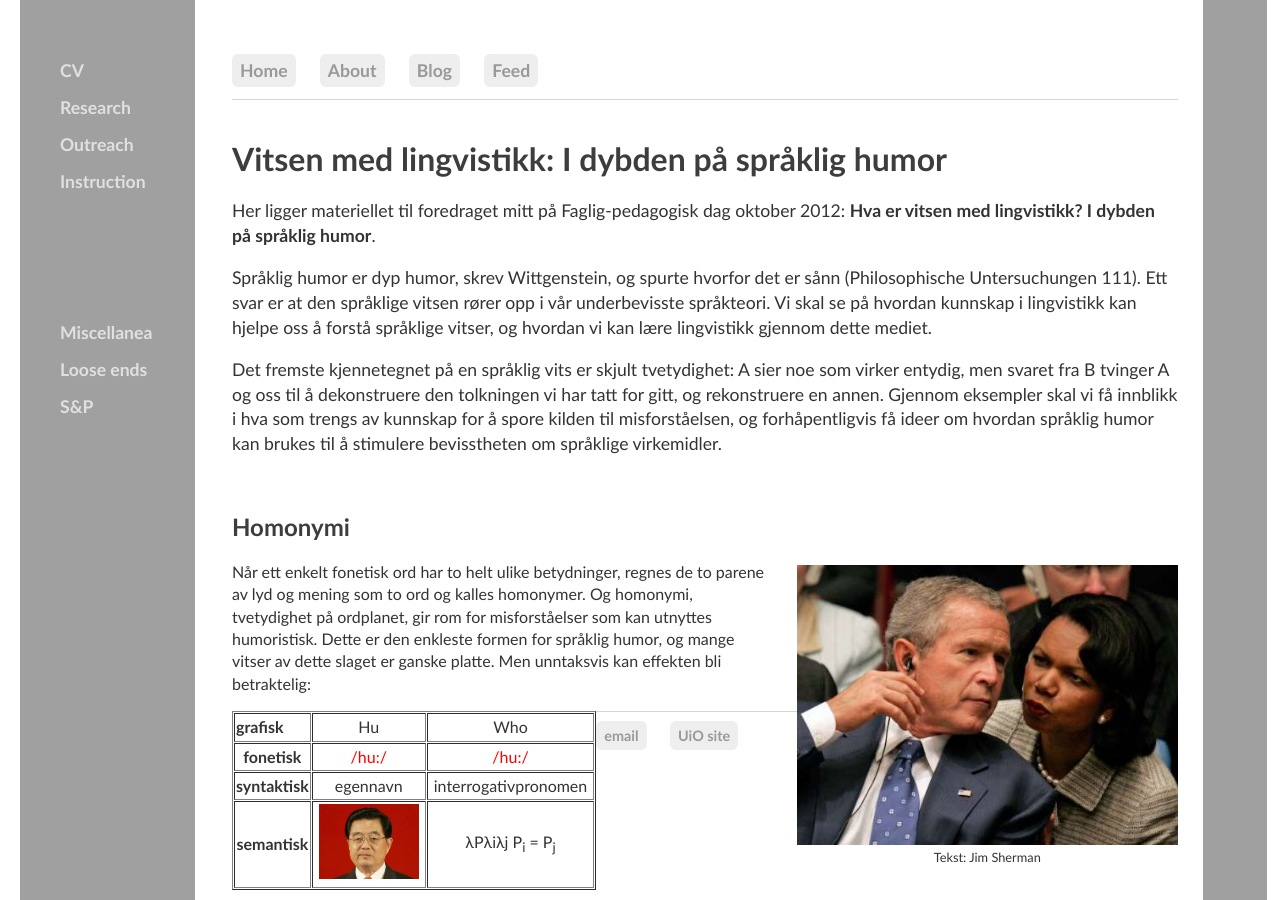
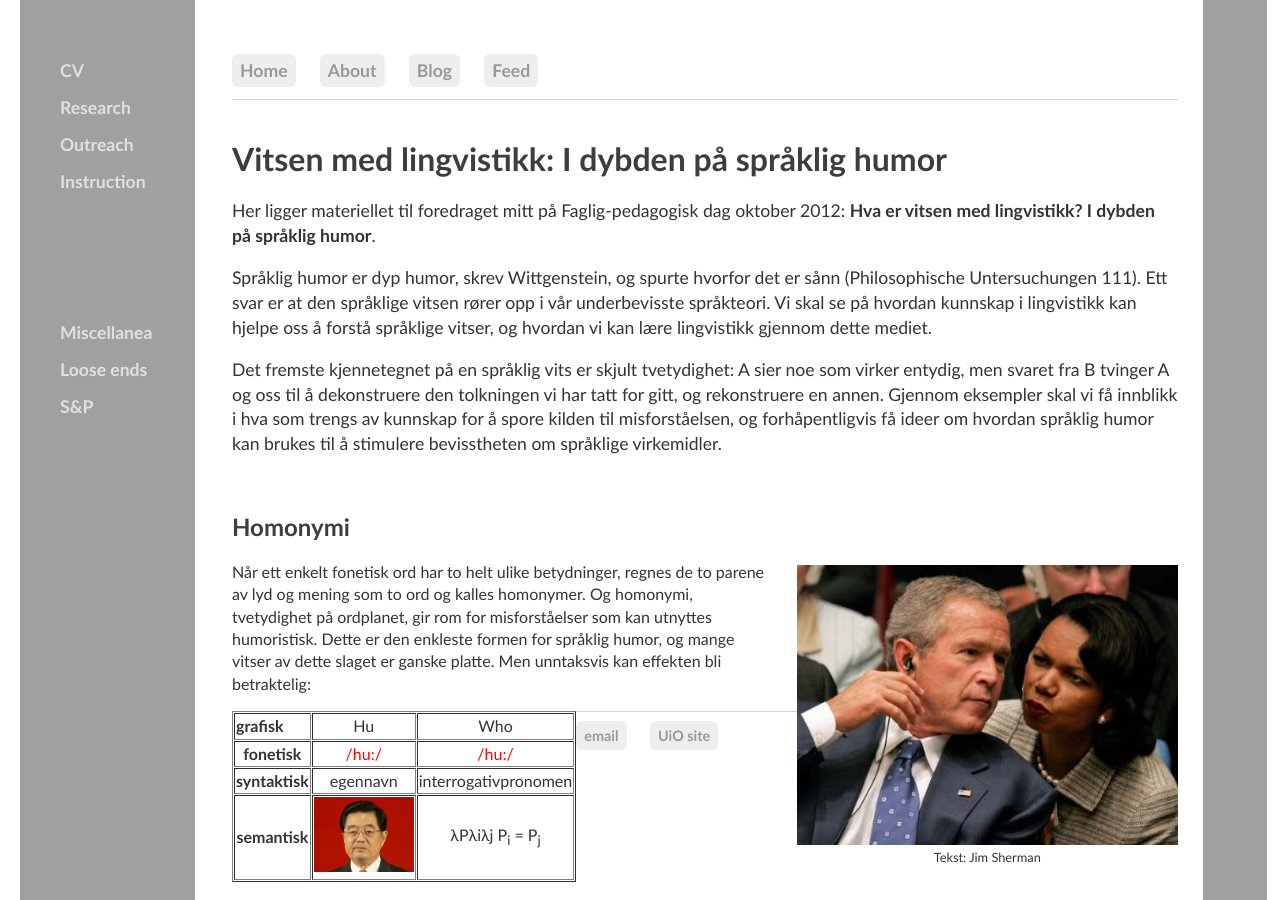
Before and after one commit to kjelljs/kjelljs.github.io, a Jekyll site: the page built from dissemination/vitsen.html, in a window 1280 px wide. Built offline with Jekyll 4.4.1, drawn with Linux system fonts in a browser that asks for light colours.

Commit message:
Update vitsen.html

```diff
--- a/dissemination/vitsen.html
+++ b/dissemination/vitsen.html
@@ -3,11 +3,11 @@
 title: "Vitsen med lingvistikk: I dybden på språklig humor"
 ---
 <style>
-td {
-padding-left: 6px;
-padding-right: 6px;
-padding-top: 2px;
-padding-bottom: 2px;
+tr {
+padding-left: 12px;
+padding-right: 12px;
+padding-top: 6px;
+padding-bottom: 6px;
 }
 figure {
     border: 1px solid none;
@@ -45,12 +45,12 @@
 	</thead>
 	<tbody>
 		<tr>
-			<th scope="col">fonetisk</th>
+			<th>fonetisk</th>
 			<td style="text-align: center"><span style="color: #ff0000">/hu:/</span></td>
 			<td style="text-align: center"><span style="color: #ff0000">/hu:/</span></td>
 		</tr>
 		<tr>
-			<th scope="col">syntaktisk</th>
+			<th>syntaktisk</th>
 			<td style="text-align: center">egennavn</td>
 			<td style="text-align: center">interrogativpronomen</td>
 		</tr>
```
